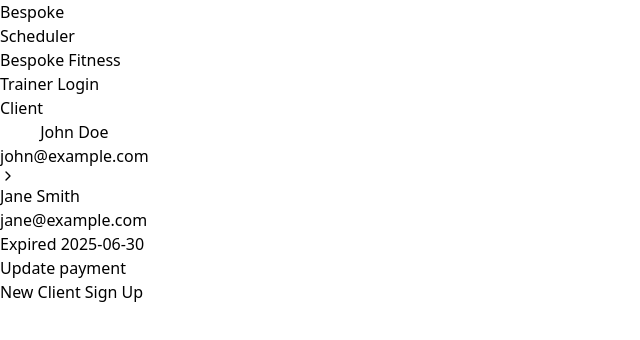
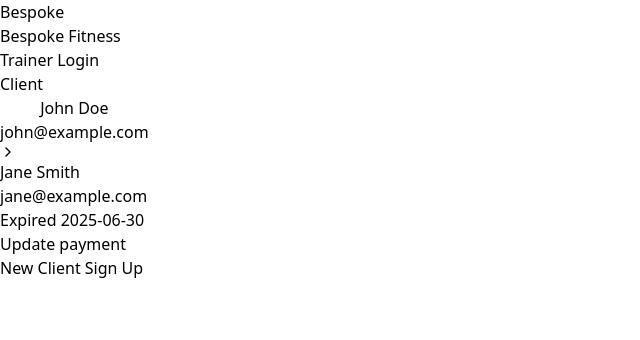
Before and after one commit to calebncontreras/bespoke-fitness-app, a React (Vite) app: page / in a window 1280 px wide. Shown: the top 340 px of the page, without its empty margins (0-640 px from the left). Built offline with nearby package versions, Linux system fonts and the light colour scheme.

Commit message:
Hide tab bar entirely until user is logged in

```diff
--- a/src/App.tsx
+++ b/src/App.tsx
@@ -21,14 +21,13 @@ const AppInner: React.FC = () => {
     if (!currentUser) setTool('scheduler');
   }, [currentUser]);
 
-  const visibleNav = currentUser ? NAV : NAV.slice(0, 1);
-
   return (
     <div className="min-h-screen bg-white">
       <div className="border-b border-gray-100 px-6 py-2.5 flex items-center gap-4">
         <span className="text-xs font-light tracking-widest text-gray-300 uppercase">Bespoke</span>
+        {currentUser && (
           <div className="flex gap-1">
-          {visibleNav.map(({ id, label }) => (
+            {NAV.map(({ id, label }) => (
               <button
                 key={id}
                 onClick={() => setTool(id)}
@@ -38,6 +37,7 @@ const AppInner: React.FC = () => {
               </button>
             ))}
           </div>
+        )}
       </div>
       {tool === 'scheduler' && <Scheduler />}
       {tool === 'schedule' && <ScheduleView />}
```
Lines whose indentation alone changed are shown as unchanged.
